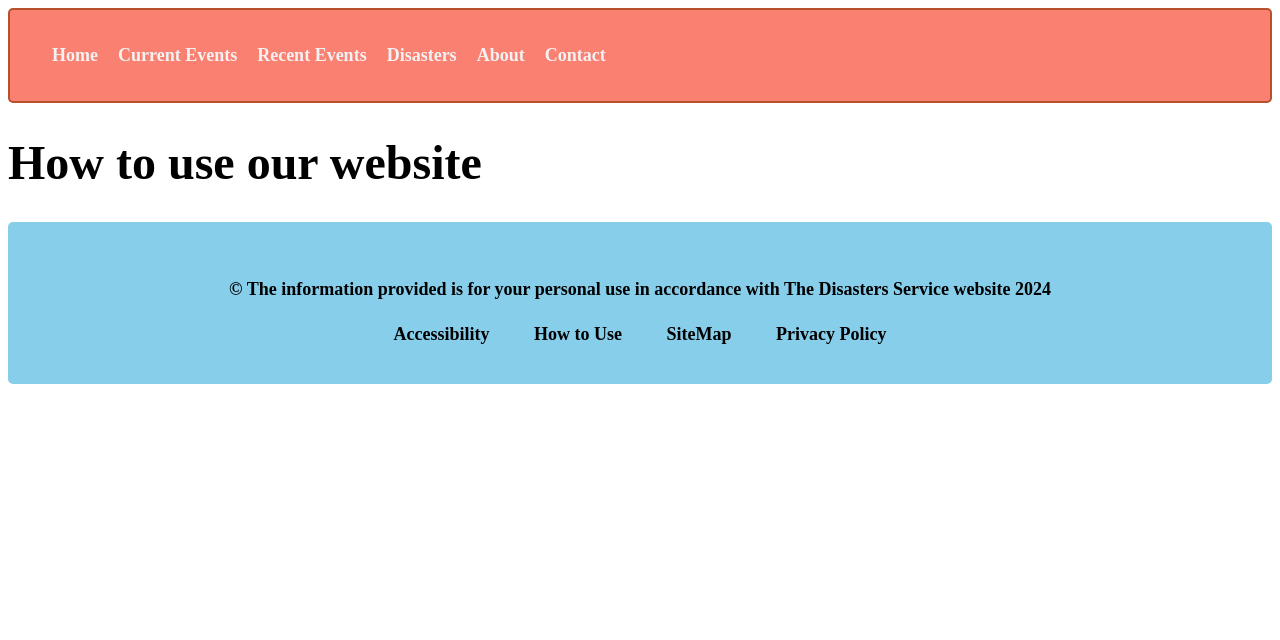
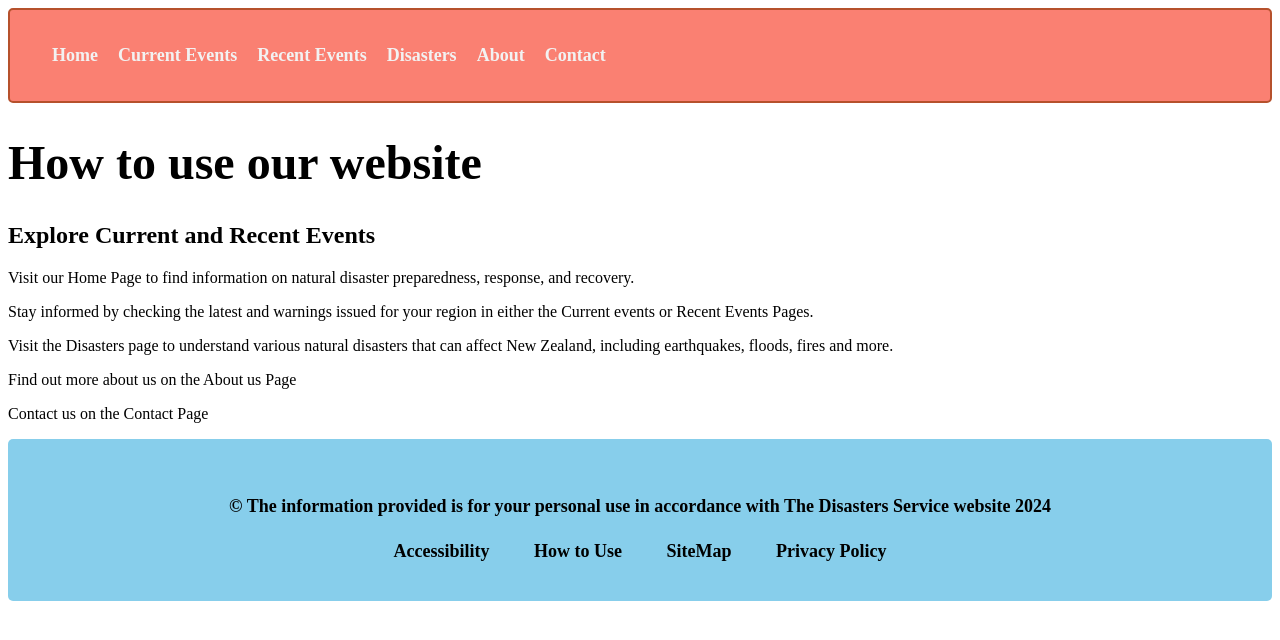
Before and after one commit to BIT-Studio-3/group-project-25-1-scade, a SvelteKit app in the folder disaster/disaster/: page /howToUse in a window 1280 px wide. Shown: the top 640 px of the page. Built offline with nearby package versions, Linux system fonts and the light colour scheme.

Commit message:
Add content to the how to use page

```diff
--- a/disaster/disaster/src/routes/howToUse/+page.svelte
+++ b/disaster/disaster/src/routes/howToUse/+page.svelte
@@ -7,6 +7,17 @@
 <Header headingTitle="How to use our website" />
 
 <article class = "container">
+    <h2> Explore Current and Recent Events</h2>
+  <div>
+    <p>Visit our Home Page to find information on natural disaster preparedness, response, and recovery.</p>
+    <p>Stay informed by checking the latest and warnings issued for your region in either the Current events or Recent Events Pages.</p>
+    <p>Visit the Disasters page to understand various natural disasters that can affect New Zealand, including earthquakes, floods, fires and more.</p>
+    <p>Find out more about us on the About us Page</p>
+    <p>Contact us on the Contact Page </p>
+
+
+</div>
+
 
 
 
```
